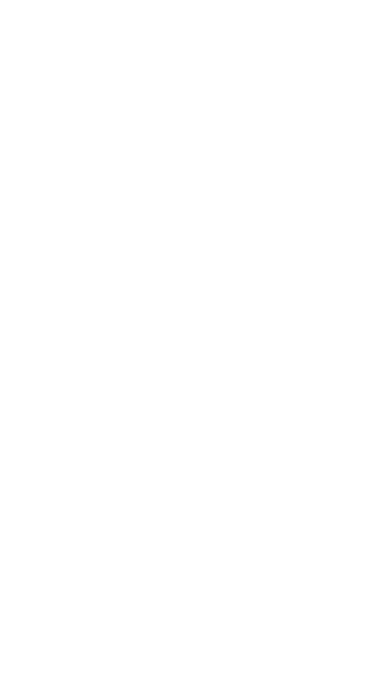
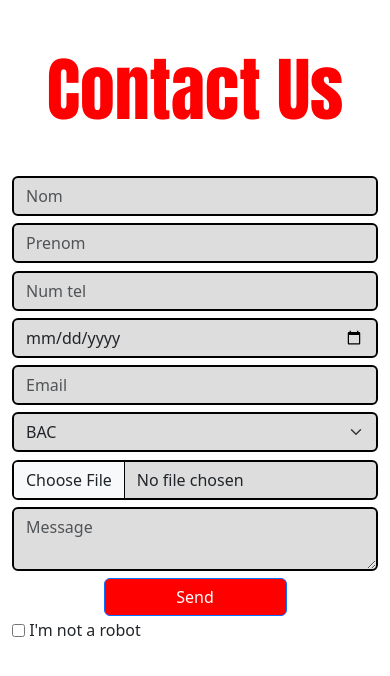
Before and after one commit to SiwarSouguir/Projet5, a plain HTML site: page contact.html in a window 390 px wide. Drawn offline with nearby package versions, Linux system fonts and the light colour scheme.

Commit message:
responsive contact

```diff
--- a/contact.html
+++ b/contact.html
@@ -25,7 +25,53 @@
         <header>
             <!-- place navbar here -->
         </header>
-        <main></main>
+        <main>
+            <!--Section Contact Us-->
+            <section>
+            <div class="container">
+                <form action="">
+                    <div class="row">
+                        <div class="col-12">
+                            <h1 class="text-center text-contact mt-5">Contact Us</h1>
+                        </div>
+                        <div class="col-lg-6 col-sm-12">
+                            <input type="text" placeholder="Nom" class="form-control" >
+                        </div>
+                        <div class="col-lg-6 col-sm-12">
+                            <input type="text" placeholder="Prenom" class="form-control" >
+                        </div>
+                        <div class="col-lg-4 col-sm-12">
+                            <input type="tel" placeholder="Num tel" class="form-control" >
+                        </div>
+                        <div class="col-lg-4 col-sm-12">
+                            <input type="date" class="form-control" >
+                        </div>
+                        <div class="col-lg-4 col-sm-12">
+                            <input type="email" placeholder="Email" class="form-control" >
+                        </div>
+                        <div class="col-lg-6 col-sm-12">
+                            <select class="form-select">
+                                <option> BAC</option>
+                                <option> BAC+3</option>
+                                <option> BAC+5</option>
+                            </select>
+                        </div>
+                        <div class="col-lg-6 col-sm-12">
+                            <input type="file" class="form-control">
+                        </div>
+                        <div class="col-12">
+                            <textarea placeholder="Message" class="form-control"></textarea>
+                        </div>
+                        <div class="col-12">
+                            <button type="submit" class="btn btn-primary" id="but">Send</button>
+                        <br>
+                        <input type="checkbox"> I'm not a robot
+                    </div>
+                    </div>
+                </form>
+            </div>
+        </section>
+        </main>
         <footer>
             <!-- place footer here -->
         </footer>
--- a/css/style.css
+++ b/css/style.css
@@ -67,3 +67,28 @@
 .bg-color1{
     background-color: #000000;
 }
+.text-contact{
+    color: red;
+    font-size: 70px;
+    margin-bottom: 10%;
+    font-family: Impact, Haettenschweiler, 'Arial Narrow Bold', sans-serif;
+}
+input , select , textarea{
+    margin-top: 2%;
+    background-color: rgb(221, 221, 221) !important;
+    border: 2px black solid !important;
+}
+#but{
+    margin-top: 2%;
+    width: 50%;
+    background-color: red;
+    margin-left: 25%;
+}
+#but:hover{
+    margin-top: 2%;
+    width: 50%;
+    background-color: rgb(255, 255, 255);
+    margin-left: 25%;
+    border: 2px black solid;
+    color: black;
+}
```
